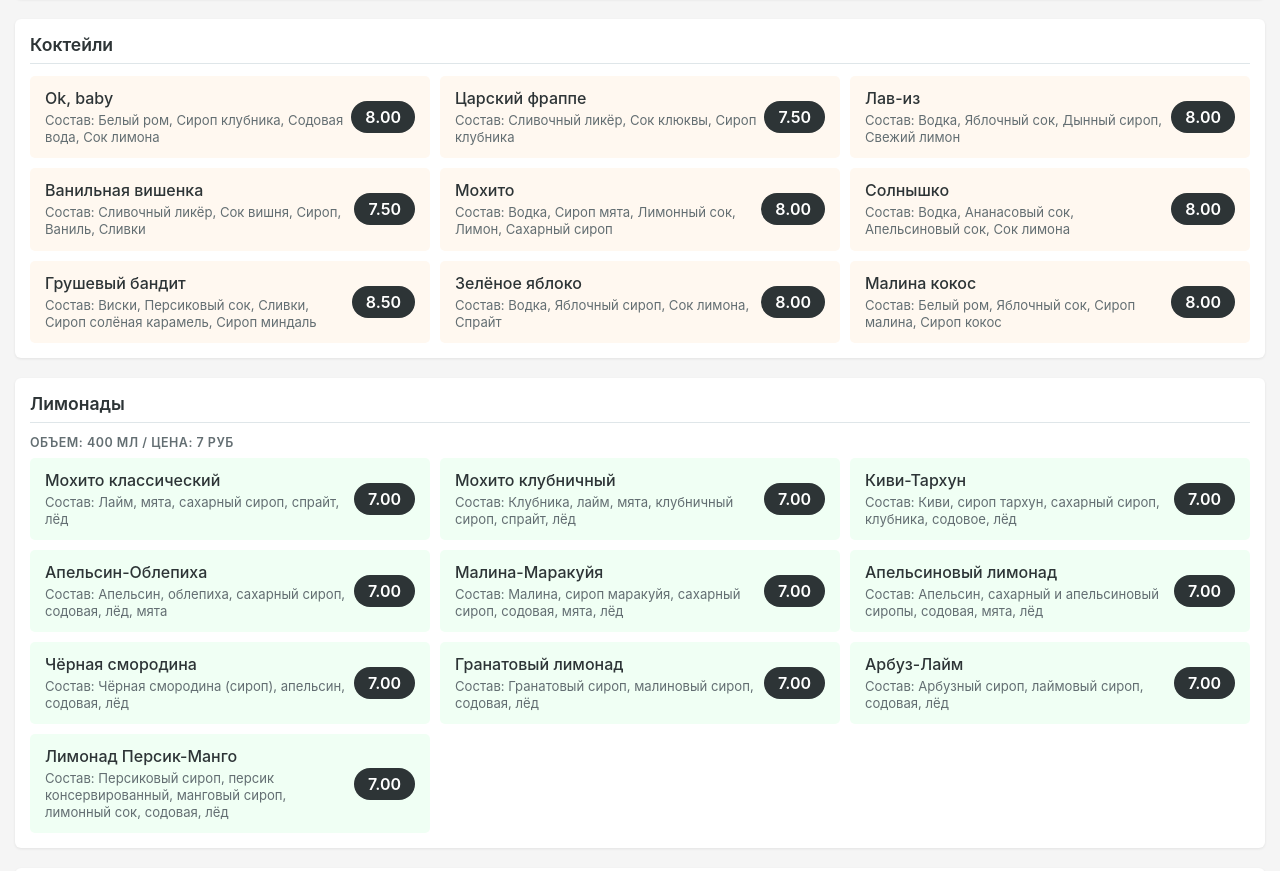
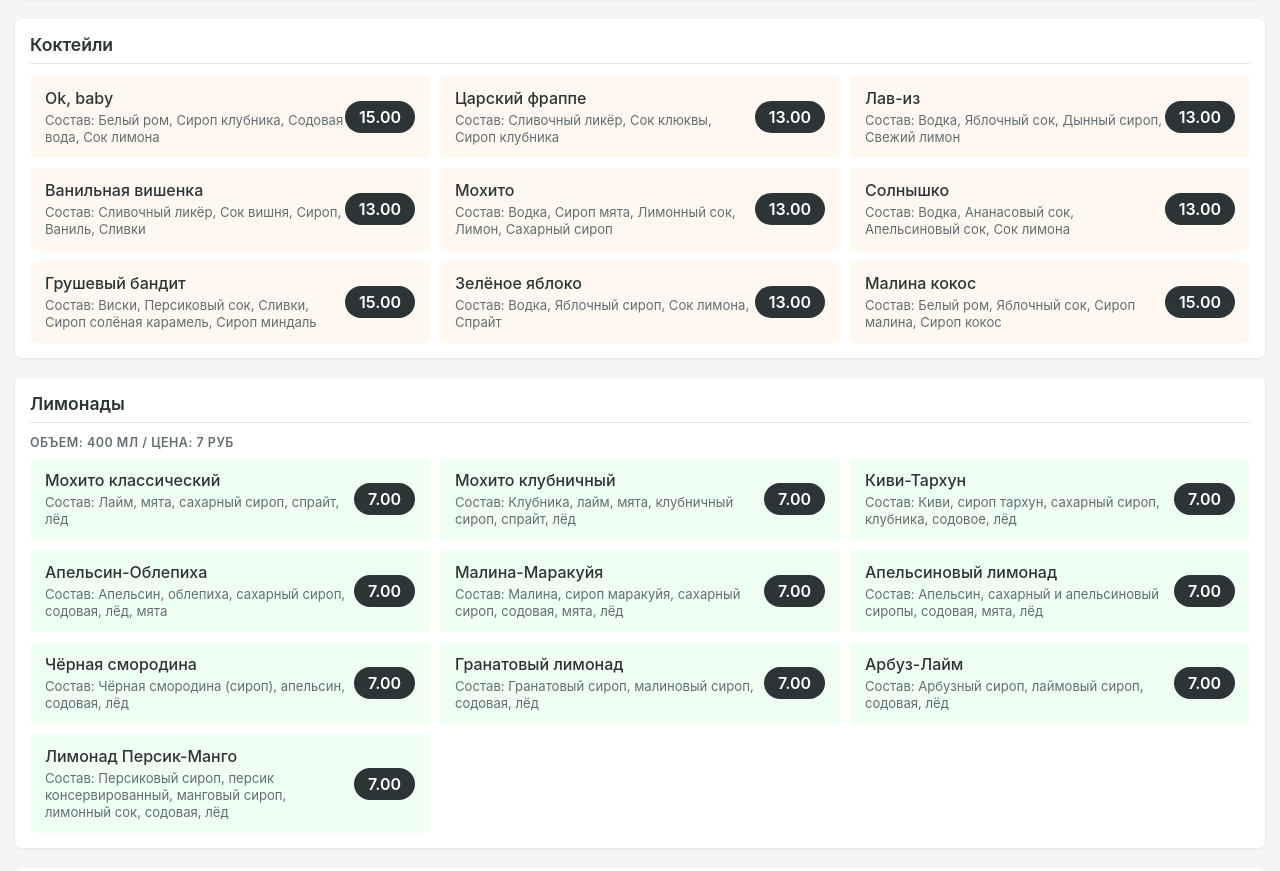
Before and after one commit to HonestDh/Kofeenok-menu, a plain HTML site: page index.html in a window 1280 px wide. Shown: the part 1074-1945 px from the top of the page. Drawn offline with Linux system fonts and the light colour scheme.

Commit message:
change prices

```diff
--- a/index.html
+++ b/index.html
@@ -188,63 +188,63 @@
                         <div class="item-name">Ok, baby</div>
                         <div class="item-details">Состав: Белый ром, Сироп клубника, Содовая вода, Сок лимона</div>
                     </div>
-                    <div class="item-price">8.00</div>
+                    <div class="item-price">15.00</div>
                 </div>
                 <div class="menu-item cocktail">
                     <div>
                         <div class="item-name">Царский фраппе</div>
                         <div class="item-details">Состав: Сливочный ликёр, Сок клюквы, Сироп клубника</div>
                     </div>
-                    <div class="item-price">7.50</div>
+                    <div class="item-price">13.00</div>
                 </div>
                 <div class="menu-item cocktail">
                     <div>
                         <div class="item-name">Лав-из</div>
                         <div class="item-details">Состав: Водка, Яблочный сок, Дынный сироп, Свежий лимон</div>
                     </div>
-                    <div class="item-price">8.00</div>
+                    <div class="item-price">13.00</div>
                 </div>
                 <div class="menu-item cocktail">
                     <div>
                         <div class="item-name">Ванильная вишенка</div>
                         <div class="item-details">Состав: Сливочный ликёр, Сок вишня, Сироп, Ваниль, Сливки</div>
                     </div>
-                    <div class="item-price">7.50</div>
+                    <div class="item-price">13.00</div>
                 </div>
                 <div class="menu-item cocktail">
                     <div>
                         <div class="item-name">Мохито</div>
                         <div class="item-details">Состав: Водка, Сироп мята, Лимонный сок, Лимон, Сахарный сироп</div>
                     </div>
-                    <div class="item-price">8.00</div>
+                    <div class="item-price">13.00</div>
                 </div>
                 <div class="menu-item cocktail">
                     <div>
                         <div class="item-name">Солнышко</div>
                         <div class="item-details">Состав: Водка, Ананасовый сок, Апельсиновый сок, Сок лимона</div>
                     </div>
-                    <div class="item-price">8.00</div>
+                    <div class="item-price">13.00</div>
                 </div>
                 <div class="menu-item cocktail">
                     <div>
                         <div class="item-name">Грушевый бандит</div>
                         <div class="item-details">Состав: Виски, Персиковый сок, Сливки, Сироп солёная карамель, Сироп миндаль</div>
                     </div>
-                    <div class="item-price">8.50</div>
+                    <div class="item-price">15.00</div>
                 </div>
                 <div class="menu-item cocktail">
                     <div>
                         <div class="item-name">Зелёное яблоко</div>
                         <div class="item-details">Состав: Водка, Яблочный сироп, Сок лимона, Спрайт</div>
                     </div>
-                    <div class="item-price">8.00</div>
+                    <div class="item-price">13.00</div>
                 </div>
                 <div class="menu-item cocktail">
                     <div>
                         <div class="item-name">Малина кокос</div>
                         <div class="item-details">Состав: Белый ром, Яблочный сок, Сироп малина, Сироп кокос</div>
                     </div>
-                    <div class="item-price">8.00</div>
+                    <div class="item-price">15.00</div>
                 </div>
             </div>
         </div>
```
